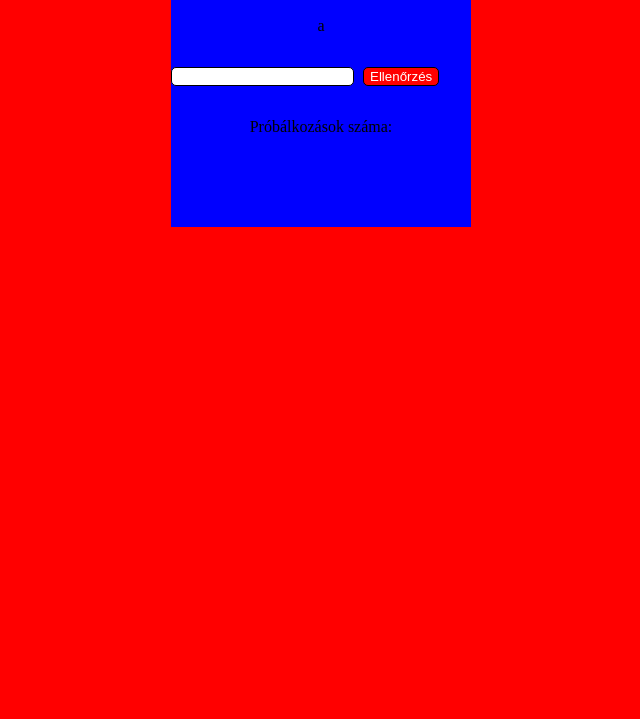
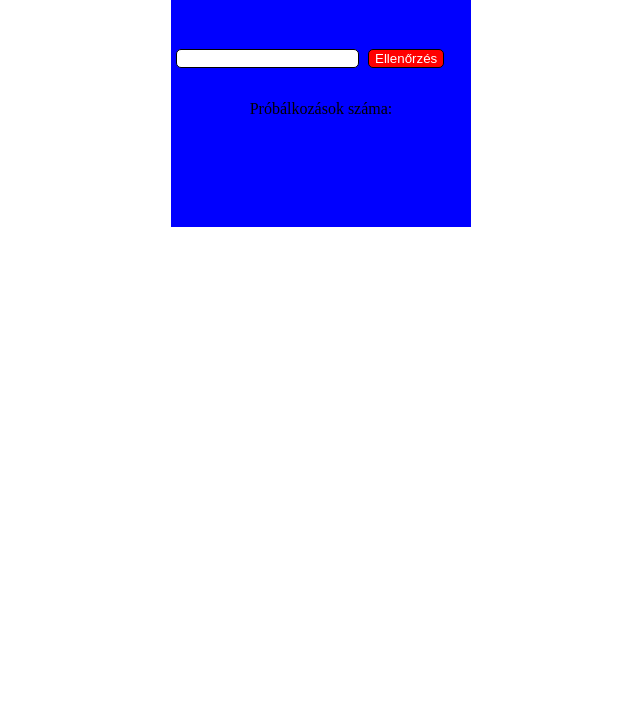
Before and after one commit to Patrik930/NumberGuesser, a website with bundled scripts: page index.html in a window 1280 px wide. Shown: the part 81-800 px from the top of the page, without its empty margins (319-959 px from the left). Built offline with nearby package versions, Linux system fonts and the light colour scheme.

Commit message:
index bg changed

```diff
--- a/index.html
+++ b/index.html
@@ -9,7 +9,6 @@
         body{
             display: flex;
             justify-content: center;
-            background-color: red;
         }
         .container{
             background-color: blue;
@@ -27,6 +26,7 @@
         .text{
             border: 1px solid black;
             border-radius: 5px;
+            margin-left: 5px;
         }
         h1{
             display: flex;
@@ -49,9 +49,9 @@
 <body>
     <div class="container">
             <h1>Találd ki a szót!</h1>
-            <div class="result">a</div>
+            <div class="result"></div>
             <input class="text" type="text">
-            <button> Ellenőrzés</button>
+            <button id="check"> Ellenőrzés</button>
             <div class="try">Próbálkozások száma:</div>
     </div>
 
--- a/main.js
+++ b/main.js
@@ -1,4 +1,4 @@
 import { generateRandomNr } from "./GenerateRandomNr.js";
-
+import { compare } from "./compare.js";
 
 console.log(generateRandomNr(1,50))
```
